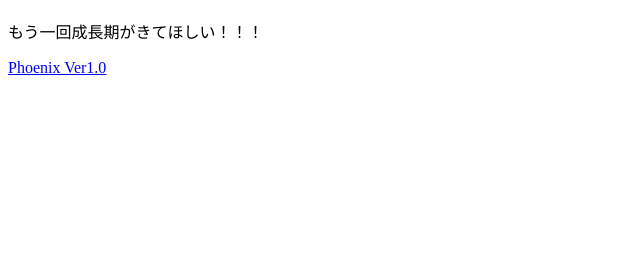
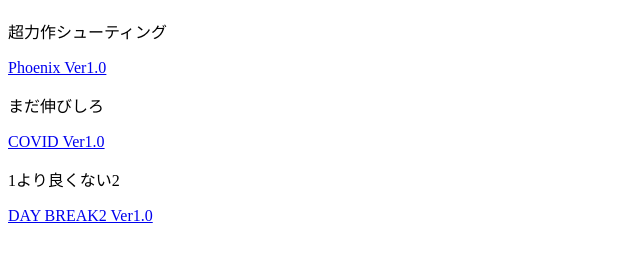
Before and after one commit to KenKenKent/my_homepage, a plain HTML site: page index.html in a window 1280 px wide. Shown: the part 70-332 px from the top of the page, without its empty margins (0-640 px from the left). Drawn offline with Linux system fonts and the light colour scheme.

Commit message:
新たなホームページ

```diff
--- a/index.html
+++ b/index.html
@@ -5,9 +5,17 @@
 	</head>
 	<body>
 		<h1>ついにできたホームページ！</h1>
-		<p>もう一回成長期がきてほしい！！！</p>
+		<p>超力作シューティング</p>
 		<p>
-			<a href = "test">Phoenix Ver1.0</a>
+			<a href = "test1">Phoenix Ver1.0</a>
+		</p>
+		<p>まだ伸びしろ</p>
+		<p>
+		     <a href = "test2">COVID Ver1.0</a>
+		</p>
+		<p>1より良くない2</p>
+		<p>
+			<a href="test3">DAY BREAK2 Ver1.0</a>
 		</p>
 	</body>
 </html>
```
